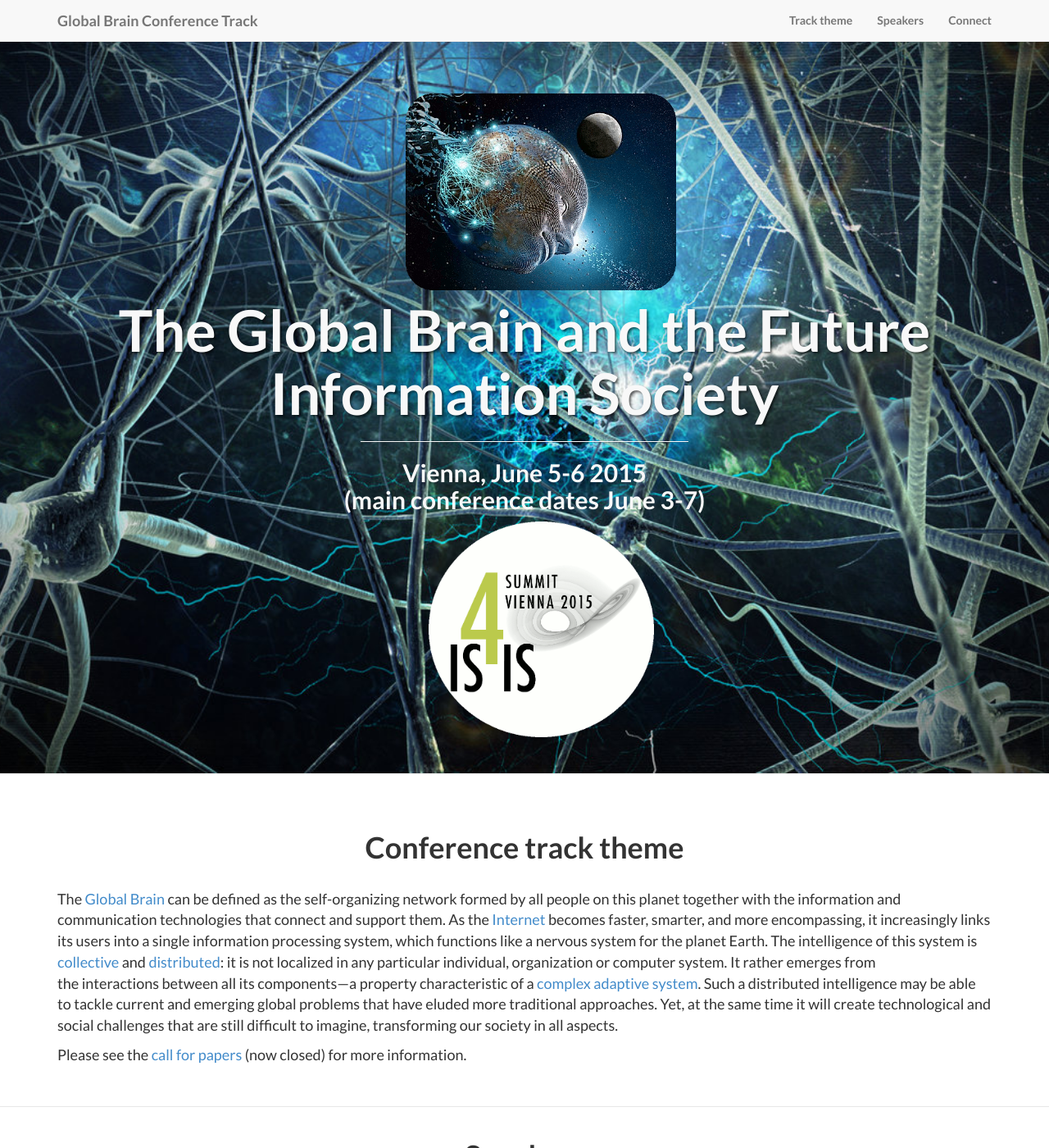
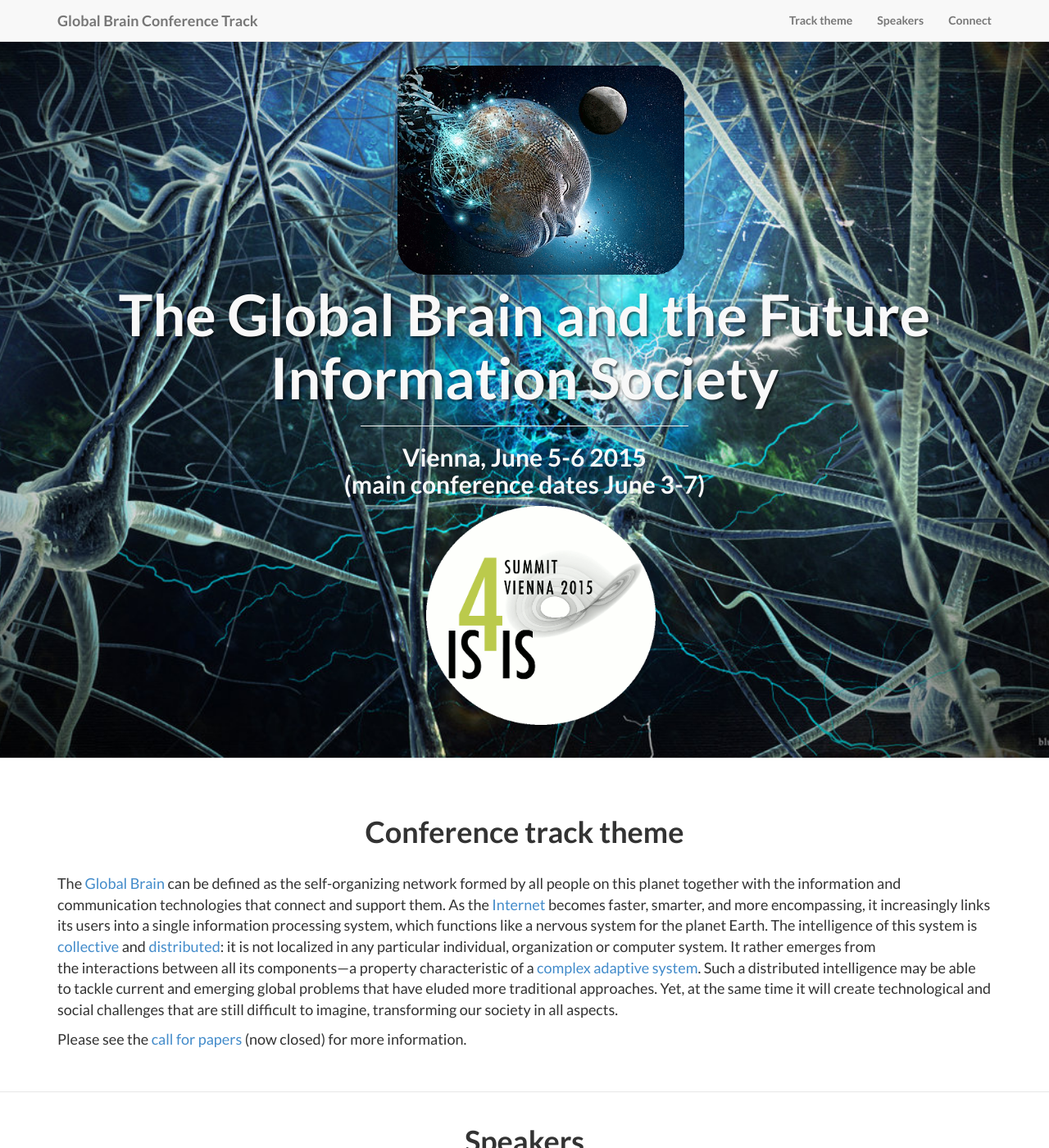
Before and after one commit to globalbraininstitute/vienna2015, a Jekyll site: the page built from index.html, in a window 1280 px wide and 1400 px high. Shown: the whole window at 82% size. Built offline with Jekyll 4.4.1, drawn with Linux system fonts in a browser that asks for light colours.

Commit message:
improved resizing for small pages - absolute padding values

```diff
--- a/_includes/header.html
+++ b/_includes/header.html
@@ -8,7 +8,7 @@
                 <div class="intro-message">
                     <ul>
                         <a href="http://www.globalbraininstitute.org/" target="_blank">
-                            <img src="img/gb_head.gif" width="30%"">
+                            <img src="img/gb_head.gif" width="350px">
                         </a>
                     </ul>
                     <h1>{{ page.title }}</h1>
@@ -17,7 +17,7 @@
 
                     <ul>
                         <a href="http://www.is4is.org/" target="_blank">
-                            <img src="img/is4is.gif" width="25%">
+                            <img src="img/is4is.gif" width="280px">
                         </a>
                     </ul>
                     <!--
--- a/css/landing-page.css
+++ b/css/landing-page.css
@@ -69,8 +69,8 @@
 
 .intro-message {
     position: relative;
-    padding-top: 10%;
-    padding-bottom: 3%;
+    padding-top: 80px;
+    padding-bottom: 30px;
 }
 
 .intro-message > h1 {
```
